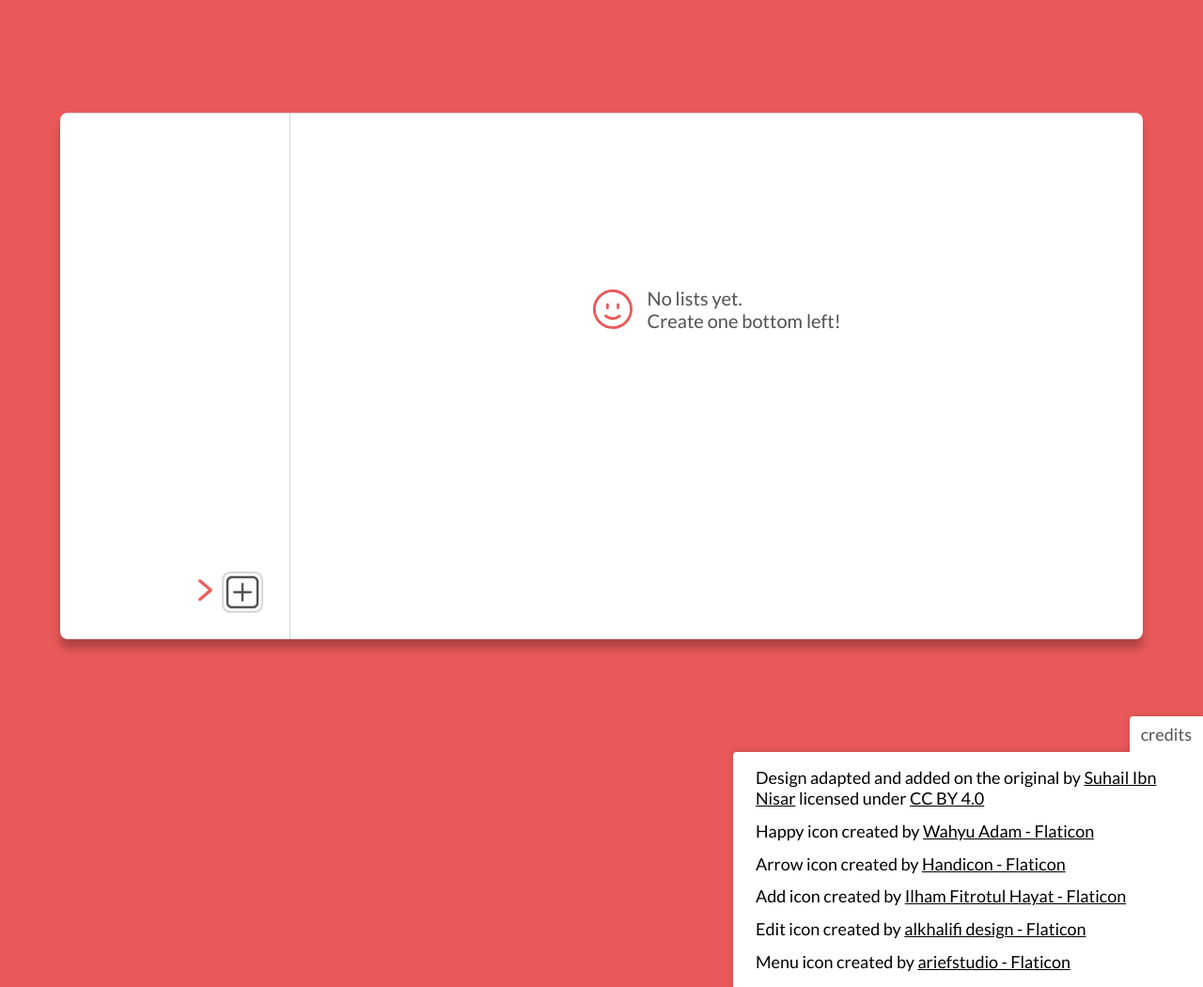
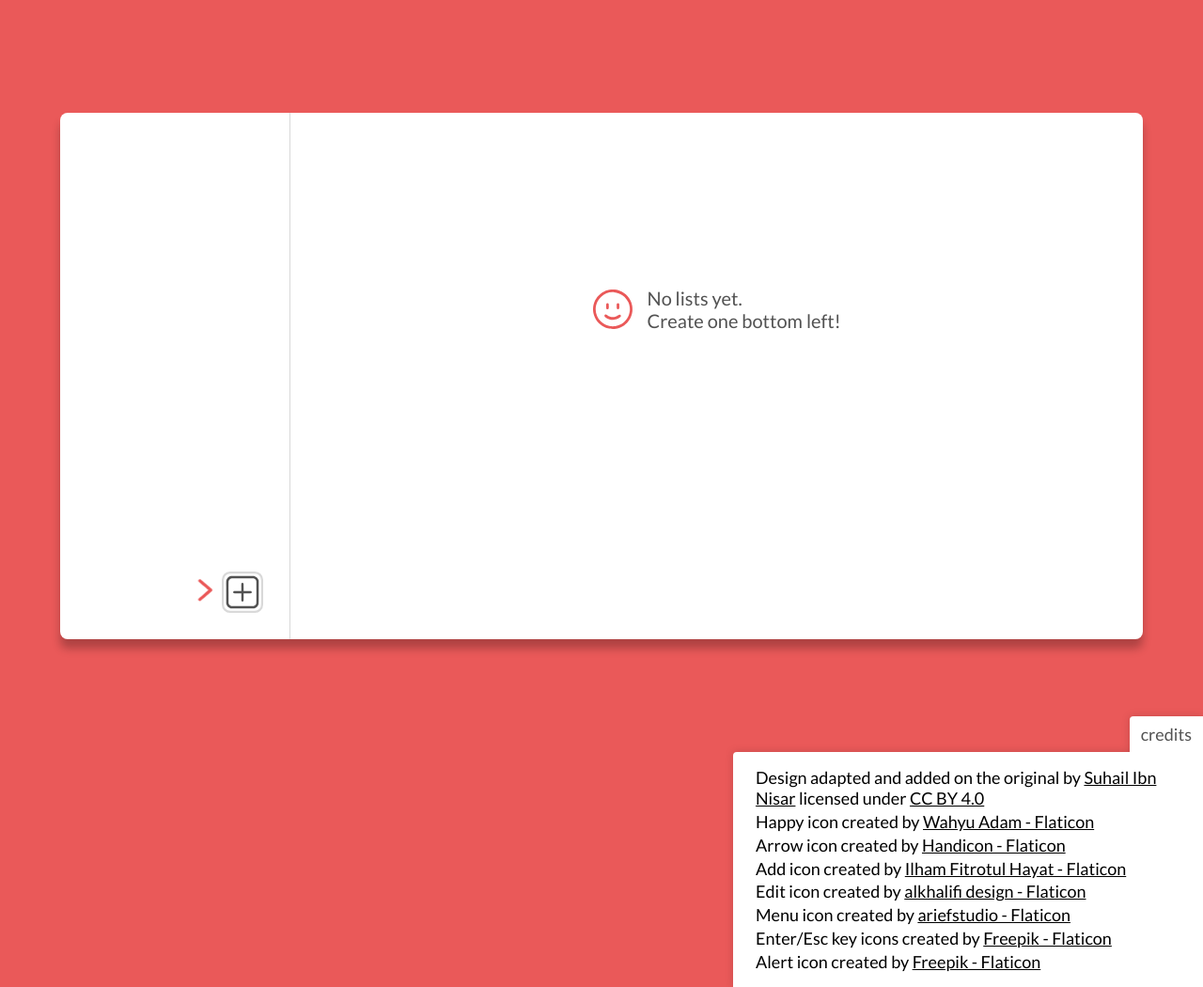
Before and after one commit to mizgaionutalexandru/tasky, a website built with Parcel: page src/index.html in a window 1280 px wide. Shown: the whole page at 94% size. Built offline with nearby package versions, Linux system fonts and the light colour scheme; files whose address does not match are found by name.

Commit message:
new credits

```diff
--- a/src/index.html
+++ b/src/index.html
@@ -139,6 +139,30 @@
             ariefstudio - Flaticon
           </a>
         </li>
+        <li class="credits__info__instance">
+          Enter/Esc key icons created by
+          <a
+            tabindex="-1"
+            href="https://www.flaticon.com/free-icons/escape"
+            title="escape icons"
+            target="_blank"
+            class="credits-link"
+          >
+            Freepik - Flaticon
+          </a>
+        </li>
+        <li class="credits__info__instance">
+          Alert icon created by
+          <a
+            tabindex="-1"
+            href="https://www.flaticon.com/free-icons/alert"
+            title="alert icons"
+            target="_blank"
+            class="credits-link"
+          >
+            Freepik - Flaticon
+          </a>
+        </li>
       </ul>
     </footer>
   </body>
```
